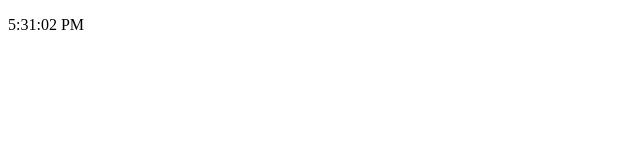
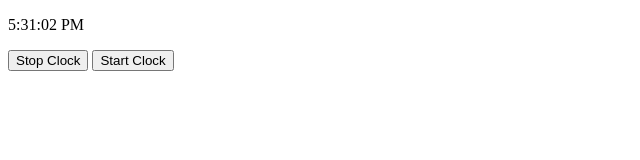
Before and after one commit to whimsicurl-creations/gale-intro-js, a plain HTML site: page timer.html in a window 1280 px wide. Shown: the whole page, without its empty margins (0-640 px from the left). Drawn offline with Linux system fonts and the light colour scheme.

Commit message:
Start/stop timer

```diff
--- a/timer.html
+++ b/timer.html
@@ -14,10 +14,22 @@
             var time = now.toLocaleTimeString();
             document.getElementById('ptime').innerHTML = time;
         }
+        // Function to stop the timer
+        function stoptimer() {
+            clearInterval(clock);
+        }
+        // Function to start the timer
+        function starttimer() {
+            clock = setInterval('showtime()', 1000);
+        }
     </script>
 </head>
 <body>
     <!-- Paragraph with an ID to show the time -->
     <p id='ptime'></p>
+    <!-- Button to stop the timer -->
+    <input type='button' value='Stop Clock' onclick='stoptimer()'>
+    <!-- Button to start the timer -->
+    <input type='button' value='Start Clock' onclick='starttimer()'>
 </body>
 </html>
```
